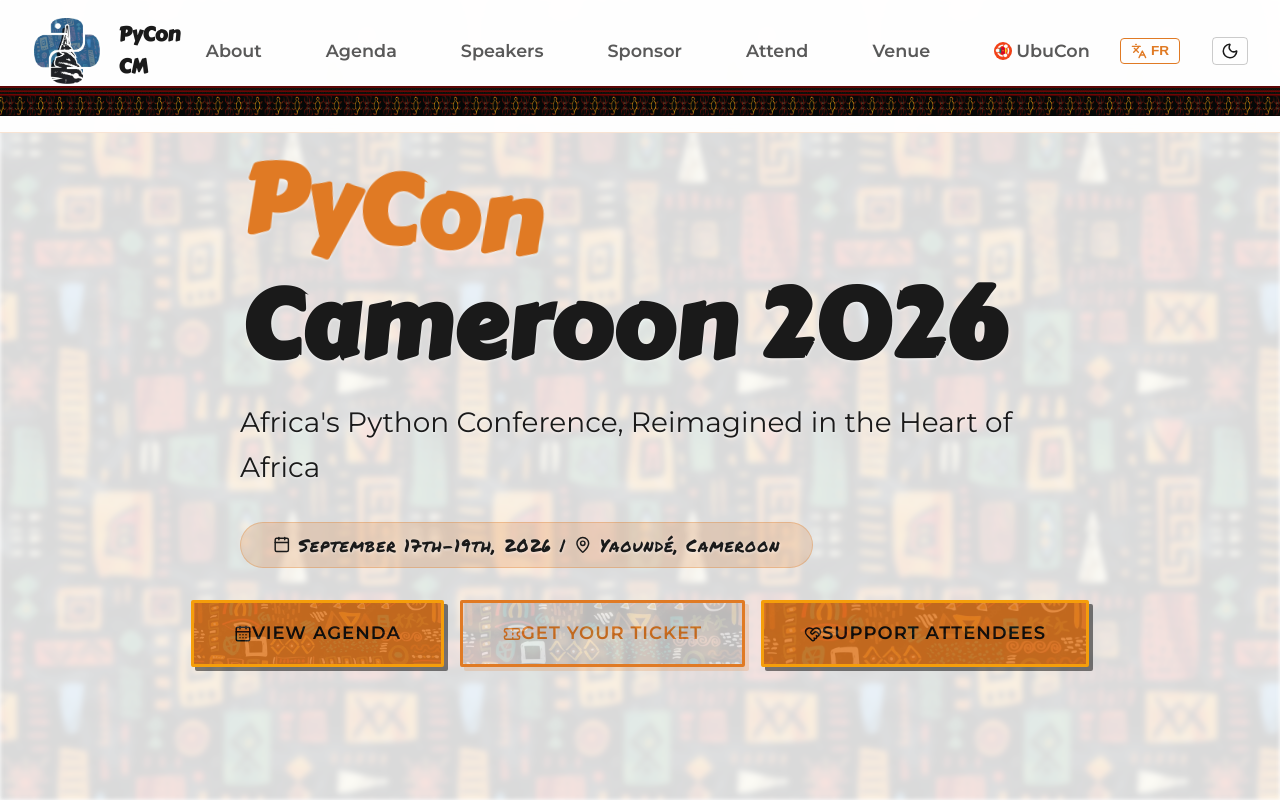
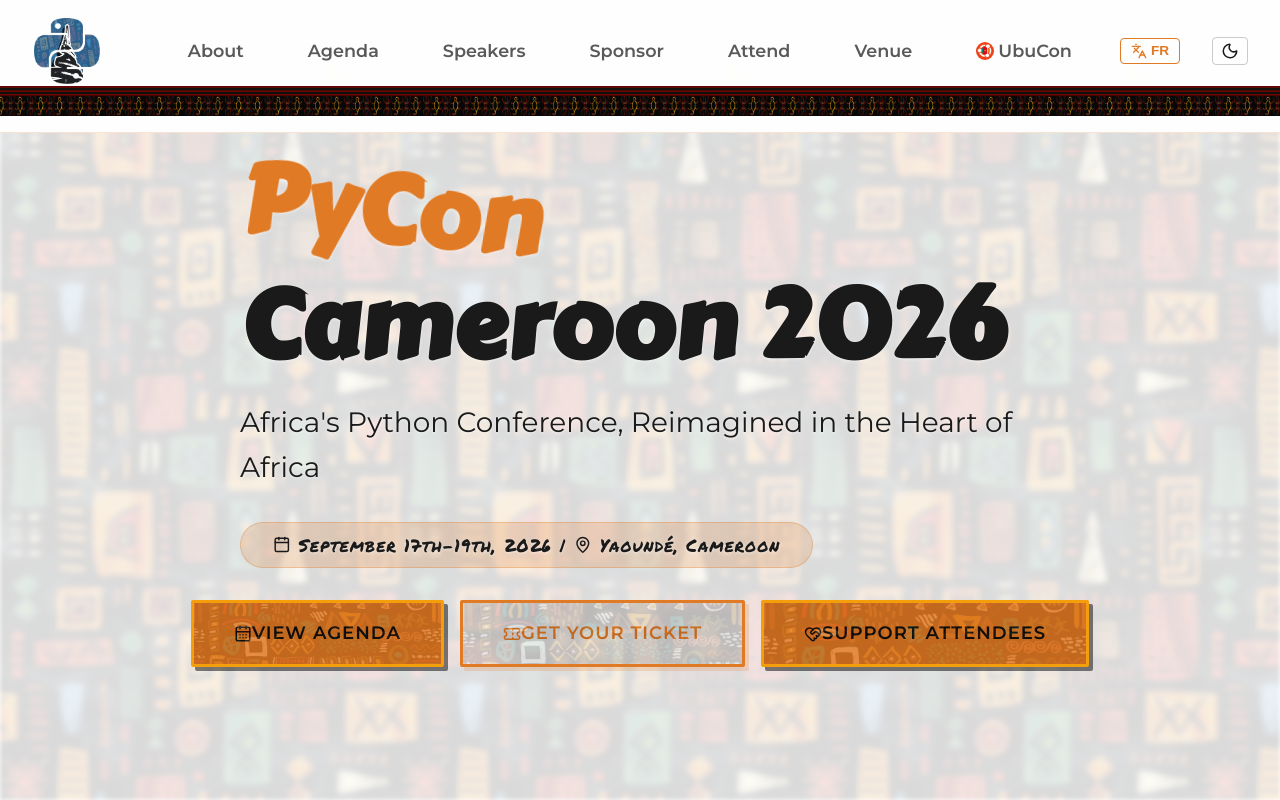
Before and after one commit to pythoncameroon/PyCon_Cameroon_2026, a React (Vite) app: page /en in a window 1280 px wide. Shown: the top 800 px of the page. Built offline with nearby package versions, Linux system fonts and the light colour scheme.

Commit message:
feat: Remove redundant logo text from Navbar component
Signed-off-by: Steve Yonkeu <yokwejuste@yahoo.com>

```diff
--- a/src/components/Navbar.jsx
+++ b/src/components/Navbar.jsx
@@ -48,7 +48,6 @@
             <div className="nav-container">
                 <Link to={l('/')} className="nav-logo">
                     <img src="/images/branding/python-cameroon-logo.webp" alt="PyCon Cameroon Logo" />
-                    <span>PyCon CM</span>
                 </Link>
 
                 <div className={`nav-links ${isOpen ? 'active' : ''}`} id="navLinks">
@@ -86,7 +85,6 @@
                     <div className="nav-drawer-header">
                         <Link to={l('/')} className="nav-logo" onClick={() => setIsOpen(false)}>
                             <img src="/images/branding/python-cameroon-logo.webp" alt="PyCon Cameroon Logo" />
-                            <span>PyCon CM</span>
                         </Link>
                     </div>
                     <div className="nav-drawer-links">
```
